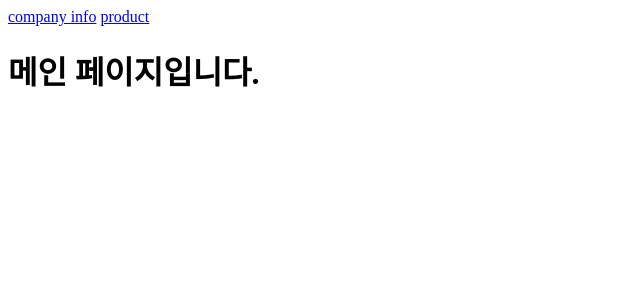
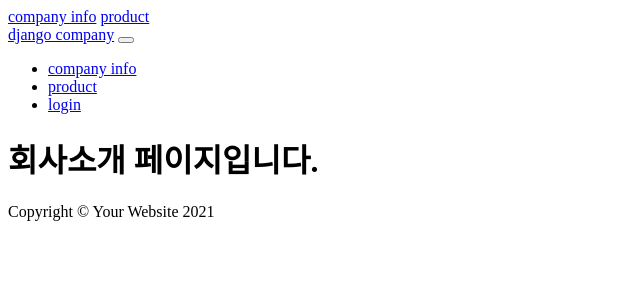
Before and after one commit to Nyamdoong/django_lec, a Django app: page /company/ in a window 1280 px wide. Shown: the top 300 px of the page, without its empty margins (0-640 px from the left). Run offline with Django 4.2, Linux system fonts and the light colour scheme.

Commit message:
3주차 과제

```diff
--- a/accounts/forms.py
+++ b/accounts/forms.py
@@ -6,4 +6,4 @@ class SignupForm(UserCreationForm):
     email = forms.EmailField()
     class Meta:
         model = User
-        fields = ("username", "password", "password2", "email")
+        fields = ("username", "password1", "password2", "email")
--- a/mysite/models.py
+++ b/mysite/models.py
@@ -1,5 +1,3 @@
-from django.db import models
-
 # Create your models here.
 from django.db import models
 
--- a/mysite/urls.py
+++ b/mysite/urls.py
@@ -14,7 +14,7 @@ Including another URLconf
     1. Import the include() function: from django.urls import include, path
     2. Add a URL to urlpatterns:  path('blog/', include('blog.urls'))
 """
-from django.contrib import admin
+
 from django.urls import path
 
 from . import views
--- a/templates/navbar.html
+++ b/templates/navbar.html
@@ -5,15 +5,24 @@
     <title>Title</title>
 </head>
 <body>
+<nav class="navbar navbar-expand-lg navbar-dark bg-dark">
+    <div class="container px-5">
+        <a class="navbar-brand" href="/">django company</a>
+        <button class="navbar-toggler" type="button" data-bs-toggle="collapse" data-bs-target="#navbarSupportedContent"
+aria-controls="navbarSupportedContent" aria-expanded="false" aria-label="Toggle navigation"><span class="navbar-toggler-icon"</span></button>
+        <div class="collapse navbar-collapse" id="navbarSupportedContent">
             <ul class="navbar-nav mb-2 mb-lg-0">
                 <li class="nav-item"><a class="nav-link" href="/company/">company info</a></li>
-    <li class="nav-item"><a class="nav-link" href="/mysite/">product</a></li>
+                <li class="nav-item"><a calss="nav-link" href="/mysite/">product</a> </li>
                 {% if user.is_authenticated %}
-    <li class="nav-item"><a class="nav-link" href="{% url
-'accounts:logout %}">{{ user.username }} (logout)</a></li>
+                <li class="nav-item"><a class="nav-link" href="{% url 'accounts:logout' %}">{{ user.username }} (logout)</a> </li>
                 {% else %}
                 <li class="nav-item"><a class="nav-link" href="{% url 'accounts:login' %}">login</a></li>
                 {% endif %}
             </ul>
+        </div>
+    </div>
+</nav>
+</ul>
 </body>
 </html>
--- a/templates/pages/company_info.html
+++ b/templates/pages/company_info.html
@@ -2,14 +2,16 @@
 <html lang="ko">
 <head>
     <meta charset="UTF-8">
-    <title>메인 페이지</title>
+    <title>회사소개</title>
 </head>
 <body>
 <nav>
-<a href="/company/">company info</a>
+    <a href="/company/">company info</a>
     <a href="/mysite/">product</a>
 </nav>
-
-<h1>메인 페이지입니다.</h1>
+{% extends 'base.html' %}
+{% block content %}
+<h1>회사소개 페이지입니다.</h1>
+{% endblock %}
 </body>
 </html>
--- a/templates/pages/mainpage.html
+++ b/templates/pages/mainpage.html
@@ -6,10 +6,12 @@
 </head>
 <body>
 <nav>
-<a href="/company/">company info</a>
+    <a href="/company/">company info</a>
     <a href="/mysite/">product</a>
 </nav>
-
+{% extends 'base.html' %}
+{% block content %}
 <h1>메인 페이지입니다.</h1>
+{% endblock %}
 </body>
 </html>
```
Also changed, not shown: templates/mysite/content_list.html (+4 -21 lines). Lines whose indentation alone changed are shown as unchanged.
